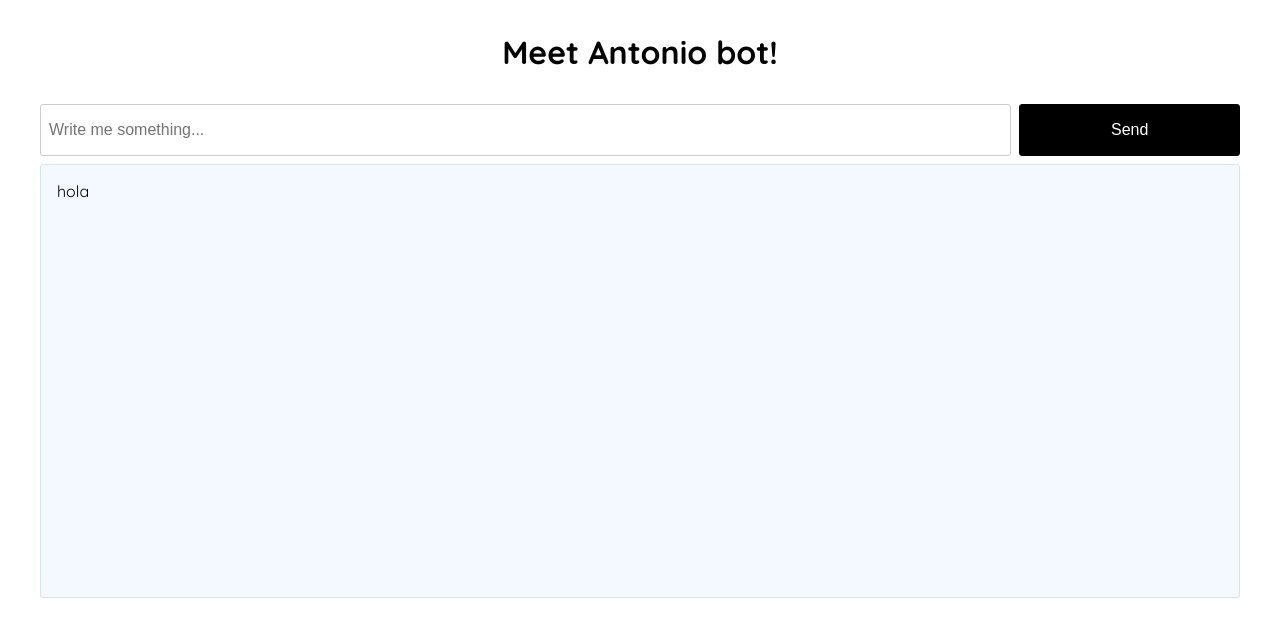
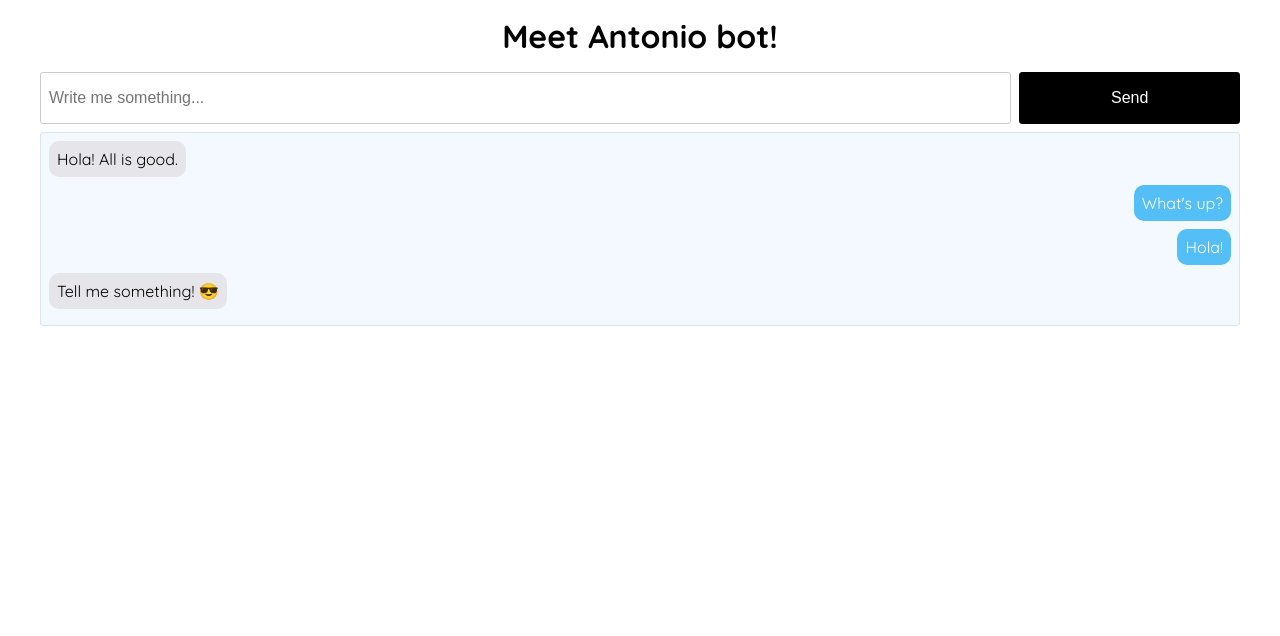
Before and after one commit to antoniwan/antonio-bot, a React (Create React App) app: page / in a window 1280 px wide. Shown: the top 636 px of the page. Built offline with nearby package versions, Linux system fonts and the light colour scheme; no server answers; what api-ai-javascript would draw is missing.

Commit message:
Add base visual styles for chatbox and messages components

```diff
--- a/src/components/Chatbox.css
+++ b/src/components/Chatbox.css
@@ -28,11 +28,27 @@
   flex-grow: 0.2;
 }
 
-
 .chatbox {
+  display: flex;
+  flex-direction: column-reverse;
+  flex-wrap: nowrap;
+  justify-content: flex-start;
   background: #F3F9FE;
   border-radius: 3px;
-  min-height: 400px;
-  padding: 1em;
+  padding: 0.5em;
   border: 1px solid #D4E5F5;
 }
+
+.message {
+  display: inline-block;
+  border-radius: 10px;
+  padding: 0.5em;
+  background:#E5E5EA;
+  color: #000000;
+  margin-bottom: 0.5em;
+}
+.message.user {
+  float: right;
+  background: #54BEF6;
+  color: #ffffff;
+}
--- a/src/components/Chatbox.js
+++ b/src/components/Chatbox.js
@@ -3,6 +3,17 @@ import ApiAi from '../utils/api-ai';
 import './Chatbox.css';
 
 let apiAi = new ApiAi();
+
+function Message (props) {
+  const sentBy = props.user ? 'message user' : 'message';
+  return (
+    <div>
+      <div className={sentBy}>
+        {props.text}
+      </div>
+    </div>
+  )
+}
 
 class Chatinput extends React.Component {
   constructor (props) {
@@ -12,7 +23,7 @@ class Chatinput extends React.Component {
   }
   handleSubmit (event) {
     event.preventDefault();
-    console.log('ApiAi: ', apiAi.test());
+    //console.log('ApiAi: ', apiAi.test());
   }
   render () {
     return (
@@ -27,12 +38,26 @@ class Chatinput extends React.Component {
 }
 
 class Chatbox extends React.Component {
+  constructor (props) {
+    super(props);
+
+    this.state = {
+      conversationStarted: false,
+    }
+
+  }
   render () {
     return (
-      <div className='chat'>
+      <div className="chat">
         <Chatinput />
-        <div className='chatbox'>
-          hola
+        <div className="chatbox">
+          {!this.state.conversationStarted &&
+              <Message text="Tell me something! 😎" />
+          }
+
+          <Message user text="Hola!" />
+          <Message user text="What's up?" />
+          <Message text="Hola! All is good." />
         </div>
       </div>
     )
--- a/src/index.css
+++ b/src/index.css
@@ -12,6 +12,7 @@ body {
   padding-left: 0.5em;
   padding-right: 0.5em;
 }
+
 .full_width_column {
   display: flex;
   flex-direction: column;
@@ -21,6 +22,6 @@ body {
 
 h1 {
   text-align: center;
-  margin-top: 1em;
-  margin-bottom: 1em;
+  margin-top: 0.5em;
+  margin-bottom: 0.5em;
 }
```
